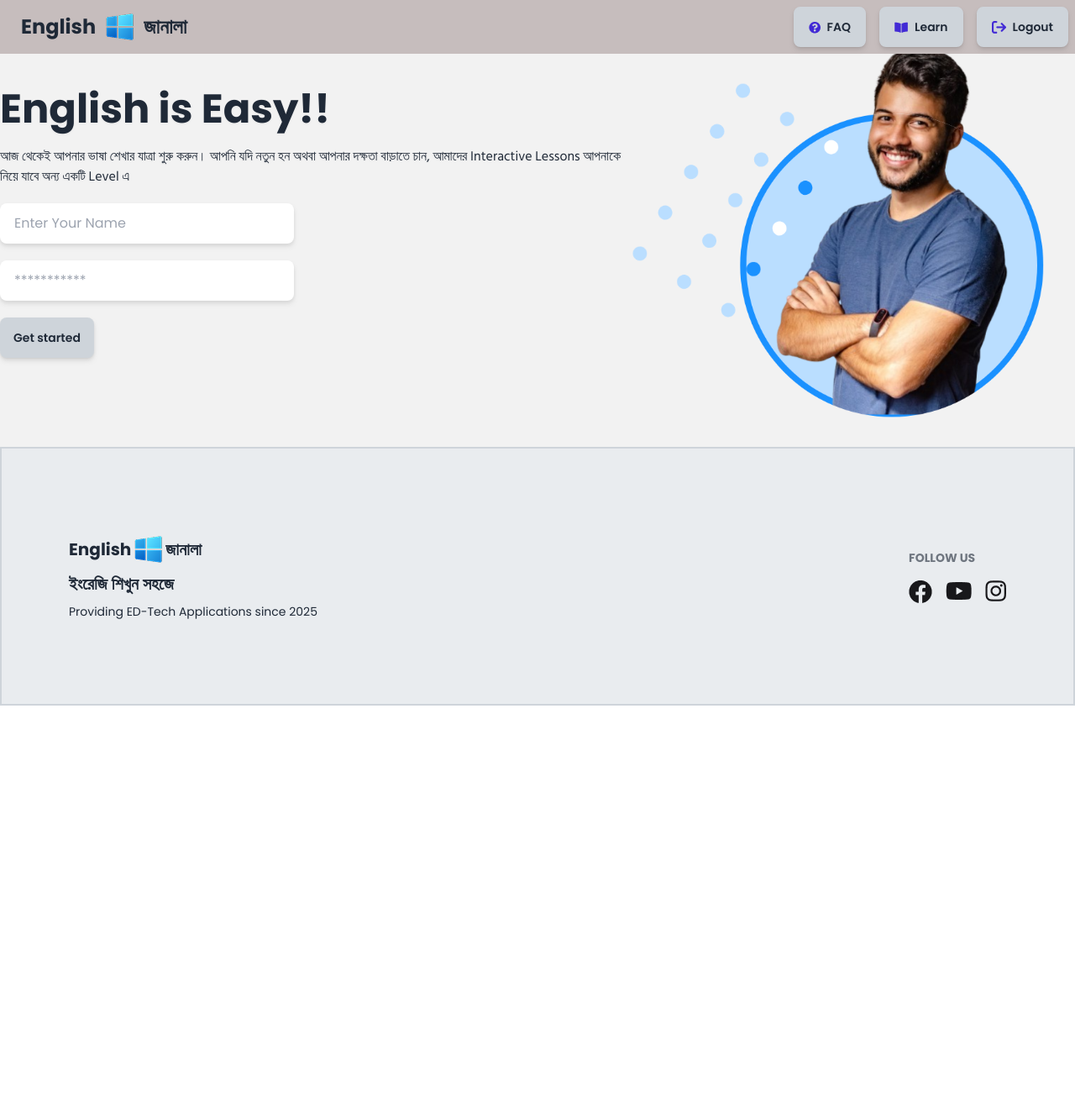
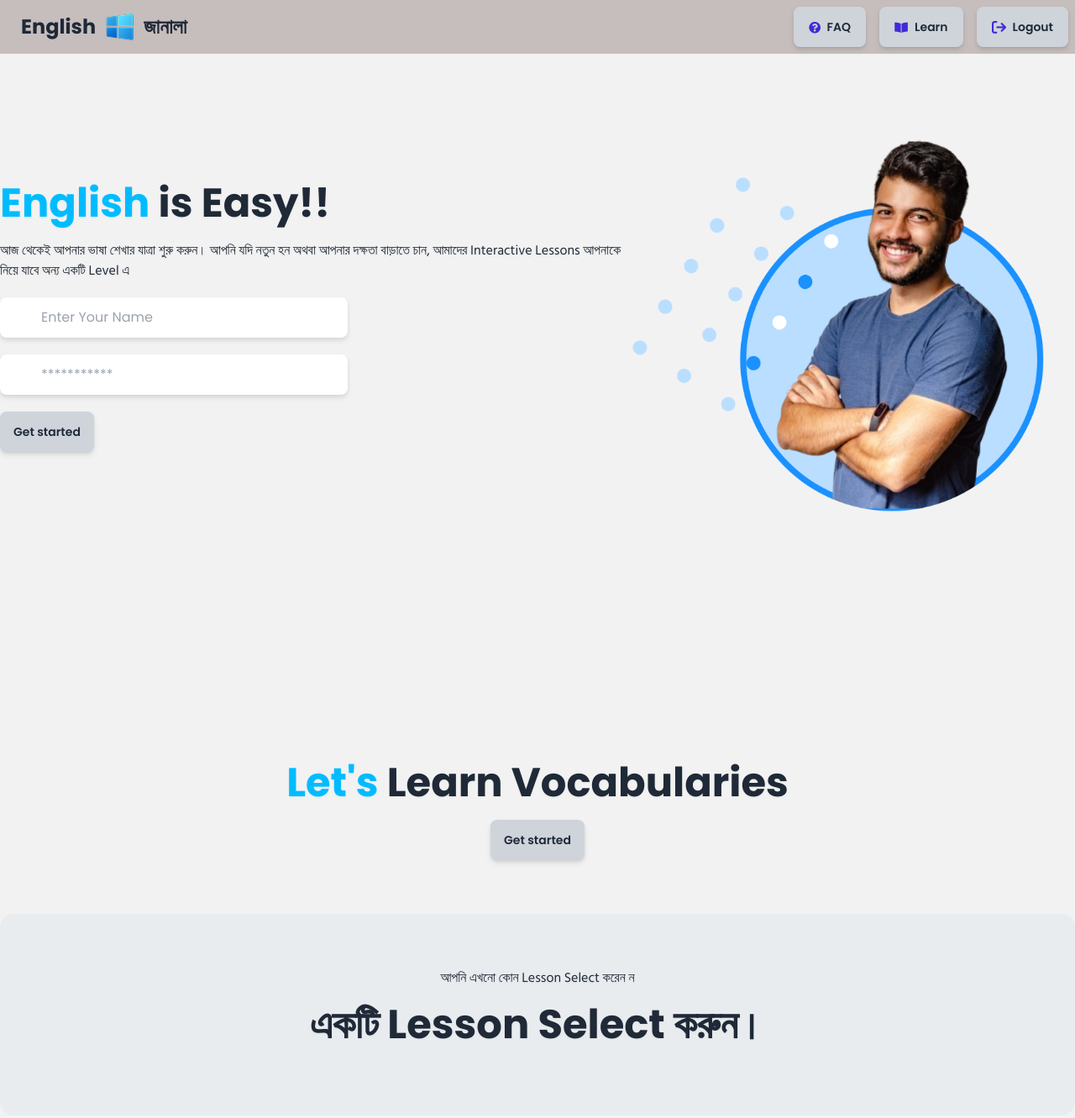
Before and after one commit to TOWHID162153/B11-Assingment-06-Final, a plain HTML site: page index.html in a window 1280 px wide. Shown: the top 1331 px of the page at 84% size. Before the commit the page ends 840 px from the top, so only its background shows below. Drawn offline with nearby package versions, Linux system fonts and the light colour scheme; a web font is replaced by a local one.

Commit message:
my 4nd commit

```diff
--- a/index.html
+++ b/index.html
@@ -14,9 +14,12 @@
       href="https://fonts.googleapis.com/css2?family=Tiro+Bangla:ital@0;1&display=swap"
       rel="stylesheet"
     />
-    <link rel="preconnect" href="https://fonts.googleapis.com">
-    <link rel="preconnect" href="https://fonts.gstatic.com" crossorigin>
-    <link href="https://fonts.googleapis.com/css2?family=Hind+Siliguri:wght@300;400;500;600;700&display=swap" rel="stylesheet">
+    <link rel="preconnect" href="https://fonts.googleapis.com" />
+    <link rel="preconnect" href="https://fonts.gstatic.com" crossorigin />
+    <link
+      href="https://fonts.googleapis.com/css2?family=Hind+Siliguri:wght@300;400;500;600;700&display=swap"
+      rel="stylesheet"
+    />
     <!-- English -->
     <link rel="preconnect" href="https://fonts.googleapis.com" />
     <link rel="preconnect" href="https://fonts.gstatic.com" crossorigin />
@@ -50,10 +53,9 @@
   </head>
   <body class="font-poppins text-base bg-base-200">
     <!-- Header -->
-    <header>
+    <header class="mb-[200px]">
       <!-- Navbar -->
-      <div class="navbar bg-[#C6BDBD] fixed
-      ">
+      <div class="navbar bg-[#C6BDBD]">
         <!-- Logo -->
         <div class="navbar-start">
           <a class="btn btn-ghost text-2xl font-bold"
@@ -72,11 +74,13 @@
             FAQ</a
           >
           <!-- Learn -->
-          <a class="btn bg-btn-clr drop-shadow-md border-2 border-[#ced4da] ml-4"
+          <a
+            class="btn bg-btn-clr drop-shadow-md border-2 border-[#ced4da] ml-4"
             ><img src="assets/fa-book-open.png" alt="fa-book-open" /> Learn</a
           >
           <!-- Logout -->
-          <a class="btn bg-btn-clr drop-shadow-md border-2 border-[#ced4da] ml-4"
+          <a
+            class="btn bg-btn-clr drop-shadow-md border-2 border-[#ced4da] ml-4"
             ><img
               src="assets/fa-arrow-right-from-bracket.png"
               alt="fa-arrow-right-from-bracket"
@@ -85,38 +89,55 @@
         </div>
       </div>
       <!-- Banner Part -->
-      <div class="md:container mx-auto flex items-center">
+      <div class="md:container mx-auto flex items-center pt-12">
         <!-- Left Part -->
         <div class="flex-1">
-          <h2 class="font-bold text-5xl drop-shadow-sm mb-5">English is Easy!!</h2>
-        <p class="font-hind font-tiro text-base drop-shadow-sm mb-5">
-          আজ থেকেই আপনার ভাষা শেখার যাত্রা শুরু করুন। আপনি যদি নতুন হন অথবা
-          আপনার দক্ষতা বাড়াতে চান, আমাদের Interactive Lessons আপনাকে নিয়ে যাবে
-          অন্য একটি Level এ
-        </p>
+          <h2 class="font-bold text-5xl drop-shadow-sm mb-5">
+           <span class="text-[#00BCFF]">English</span> is Easy!!
+          </h2>
+          <p class="font-hind font-tiro text-base drop-shadow-sm mb-5">
+            আজ থেকেই আপনার ভাষা শেখার যাত্রা শুরু করুন। আপনি যদি নতুন হন অথবা
+            আপনার দক্ষতা বাড়াতে চান, আমাদের Interactive Lessons আপনাকে নিয়ে যাবে
+            অন্য একটি Level এ
+          </p>
           <input
             type="text"
             placeholder="Enter Your Name"
-            class="input input-neutral drop-shadow-md mb-5"
+            class="input input-neutral px-12 p-0 drop-shadow-md mb-5"
           />
-          <br>
+          <br />
           <input
             type="text"
             placeholder="***********"
-            class="input input-neutral drop-shadow-md mb-5"
+            class="input input-neutral px-12 p-0 drop-shadow-md mb-5"
           />
-          <br>
+          <br />
           <a class="btn bg-btn-clr drop-shadow-md border-none">Get started</a>
         </div>
         <!-- Right part -->
         <div class="w-5/12">
-          <img src="assets/hero-student.png" alt="hero-student">
+          <img src="assets/hero-student.png" alt="hero-student" />
         </div>
       </div>
     </header>
     <!-- Main -->
     <main class="md:container mx-auto">
-
+      <section class="mb-[200px] text-center">
+        <div class="py-16">
+          <h2 class="font-bold text-5xl drop-shadow-sm mb-5">
+           <span class="text-[#00BCFF]">Let's</span> Learn Vocabularies
+          </h2>
+          <a class="btn bg-btn-clr drop-shadow-md border-none">Get started</a>
+        </div>
+        <div class="bg-[#e9ecef] py-16 rounded-2xl">
+          <p class="font-hind font-tiro text-base drop-shadow-sm mb-5">
+            আপনি এখনো কোন Lesson Select করেন ন
+          </p>
+          <h2 class="font-bold text-5xl drop-shadow-sm mb-5">
+           একটি Lesson Select করুন।
+          </h2>
+        </div>
+      </section>
     </main>
     <!-- Footer -->
     <footer
```
